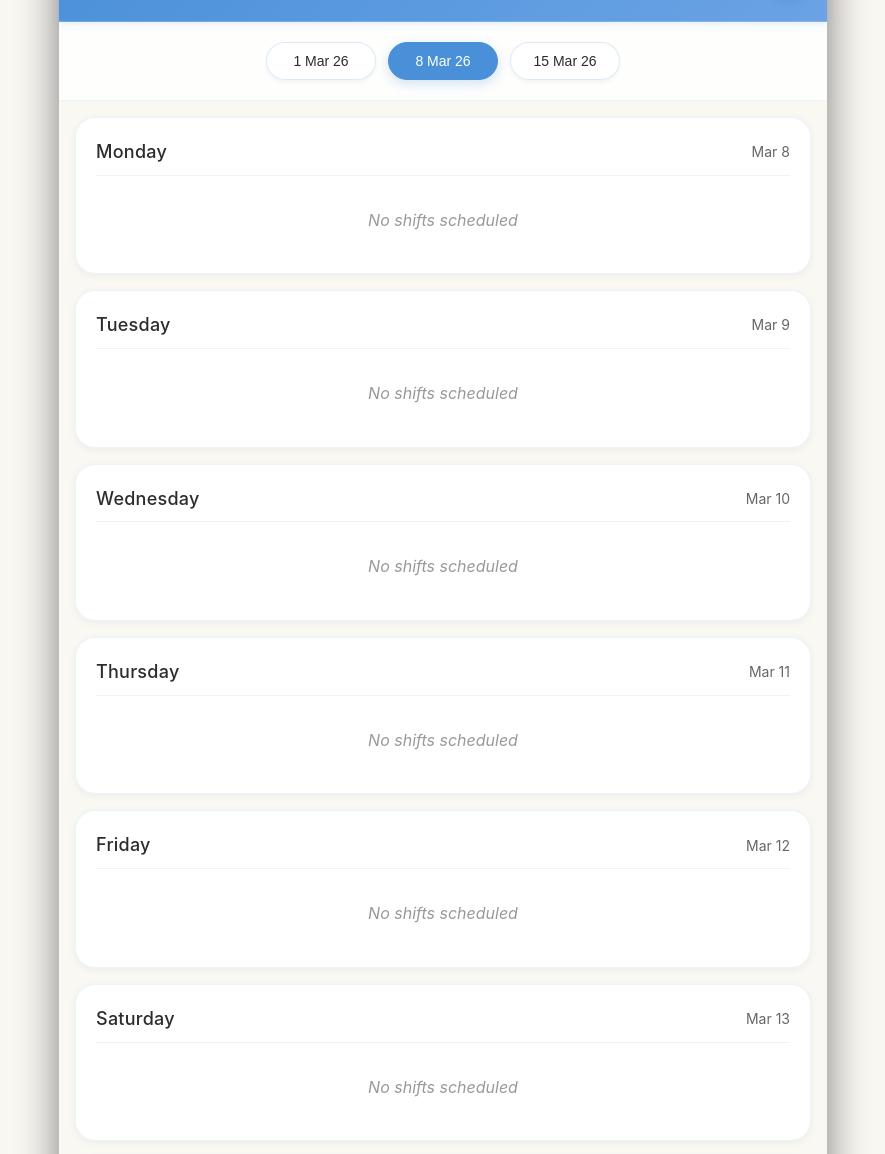
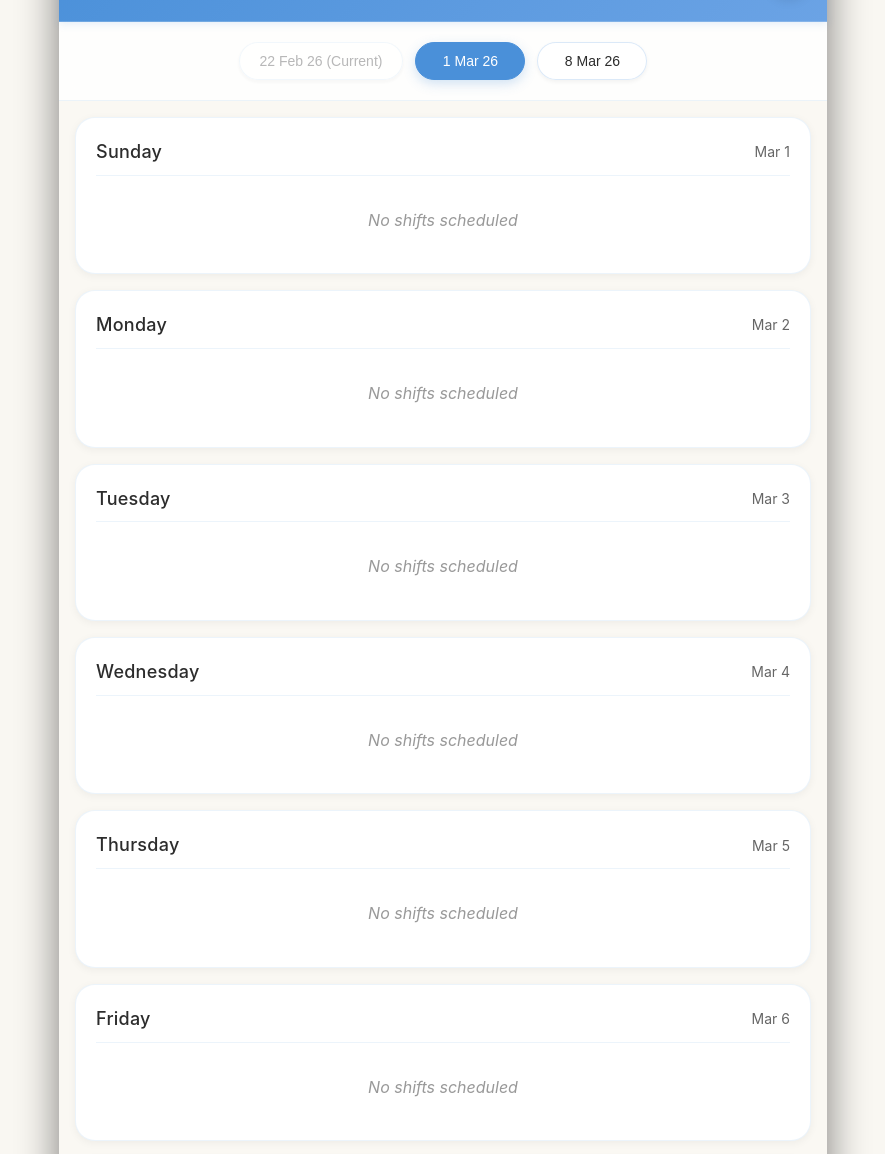
Before and after one commit to jusbecause71441-svg/myshift, a website: page index.html in a window 1280 px wide. Shown: the part 72-1226 px from the top of the page, without its empty margins (197-1082 px from the left). Drawn offline with Linux system fonts and the light colour scheme.

Commit message:
Fix week display to start on Sunday with correct day order

```diff
--- a/app.js
+++ b/app.js
@@ -9,7 +9,7 @@ class MyShiftApp {
         // Initialize dynamic weeks
         this.initializeWeeks();
 
-        this.days = ['monday', 'tuesday', 'wednesday', 'thursday', 'friday', 'saturday', 'sunday'];
+        this.days = ['sunday', 'monday', 'tuesday', 'wednesday', 'thursday', 'friday', 'saturday'];
 
         this.init();
     }
@@ -18,11 +18,11 @@ class MyShiftApp {
     initializeWeeks() {
         const today = new Date();
         const currentDay = today.getDay(); // 0 = Sunday, 1 = Monday, etc.
-        const daysUntilSunday = (7 - currentDay) % 7; // Days until next Sunday
+        const daysSinceSunday = currentDay; // Days since last Sunday (0 if today is Sunday)
 
         // Find the start of current week (Sunday)
         const currentWeekStart = new Date(today);
-        currentWeekStart.setDate(today.getDate() + daysUntilSunday);
+        currentWeekStart.setDate(today.getDate() - daysSinceSunday);
         currentWeekStart.setHours(0, 0, 0, 0); // Set to midnight
 
         // Generate 3 weeks: current, next, and week after next
--- a/index.html
+++ b/index.html
@@ -116,13 +116,13 @@ if ("serviceWorker" in navigator) {
                     <div class="form-group">
                         <label for="shiftDay">Day:</label>
                         <select id="shiftDay" required>
+                            <option value="sunday">Sunday</option>
                             <option value="monday">Monday</option>
                             <option value="tuesday">Tuesday</option>
                             <option value="wednesday">Wednesday</option>
                             <option value="thursday">Thursday</option>
                             <option value="friday">Friday</option>
                             <option value="saturday">Saturday</option>
-                            <option value="sunday">Sunday</option>
                         </select>
                     </div>
 
```
